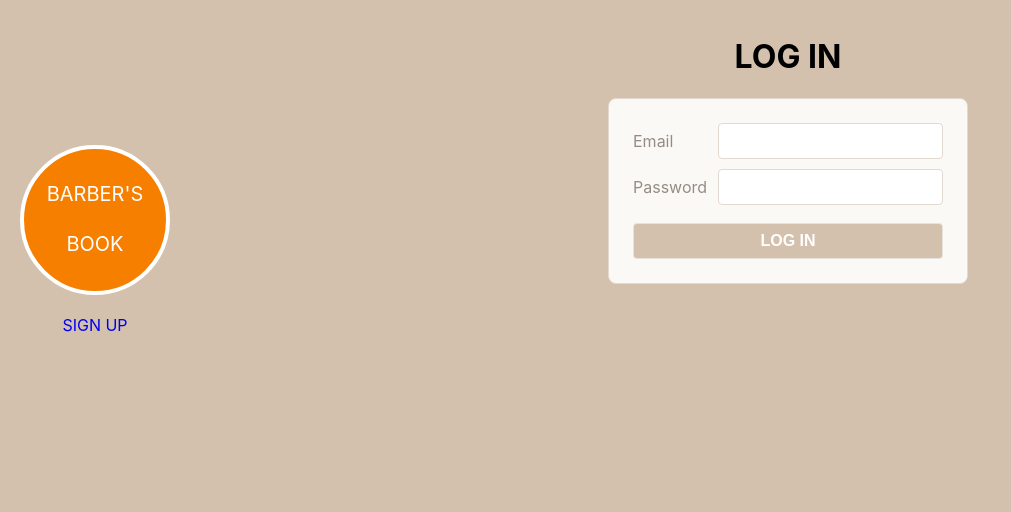
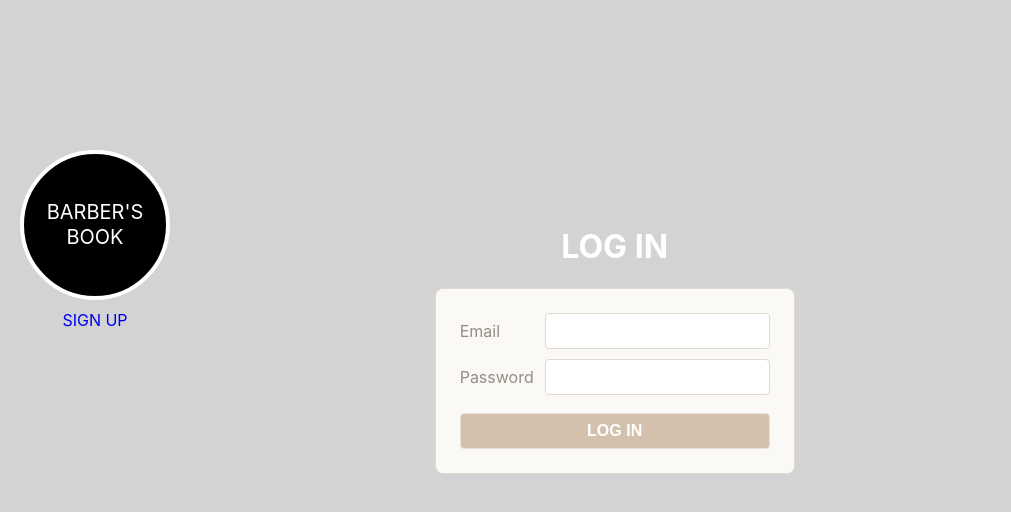
Before and after one commit to MrVictor2/barbers-book, a React (Create React App) app: page /login in a window 1280 px wide. Shown: the top 512 px of the page, without its empty margins (0-1011 px from the left). Built offline with nearby package versions, Linux system fonts and the light colour scheme.

Commit message:
css AuthPage

```diff
--- a/src/index.css
+++ b/src/index.css
@@ -21,7 +21,7 @@ body {
   sans-serif;
   -webkit-font-smoothing: antialiased;
   -moz-osx-font-smoothing: grayscale;
-  background-color: var(--tan-4);
+  background-color: lightgrey;
   padding: 2vmin;
   height: 100vh;
 }
@@ -174,26 +174,29 @@ button[type="submit"] {
   display: flex;
   flex-direction: column;
   align-self: center;
+
 }
 
 .logo-cafe {
   display: inline-block;
   width: 150px;
   height: 150px;
-  line-height: 50px;
+  line-height: 25px;
   border: #FFFFFF solid 4px;
-  background-color: var(--orange);
+  background-color: black;
   color: white;
   text-decoration: none;
   font-size: 20px;
   border-radius: 100%;
-  margin-bottom: 20px;
-  padding-top: 20px;
+  margin-bottom: 10px;
+  padding-top: 0px;
+  align-content: center;
 }
 
 
 .sign-up-link{
   text-decoration: none;
+
 }
 
 .login-content-container {
@@ -201,4 +204,7 @@ button[type="submit"] {
   justify-content:space-evenly;
   align-items: center;
   align-content: center;
+  color: white;
+  margin-right: 260px;
+  margin-top: 190px;
 }
```
Also changed, not shown: public/Barber Pole.jpg (added).
